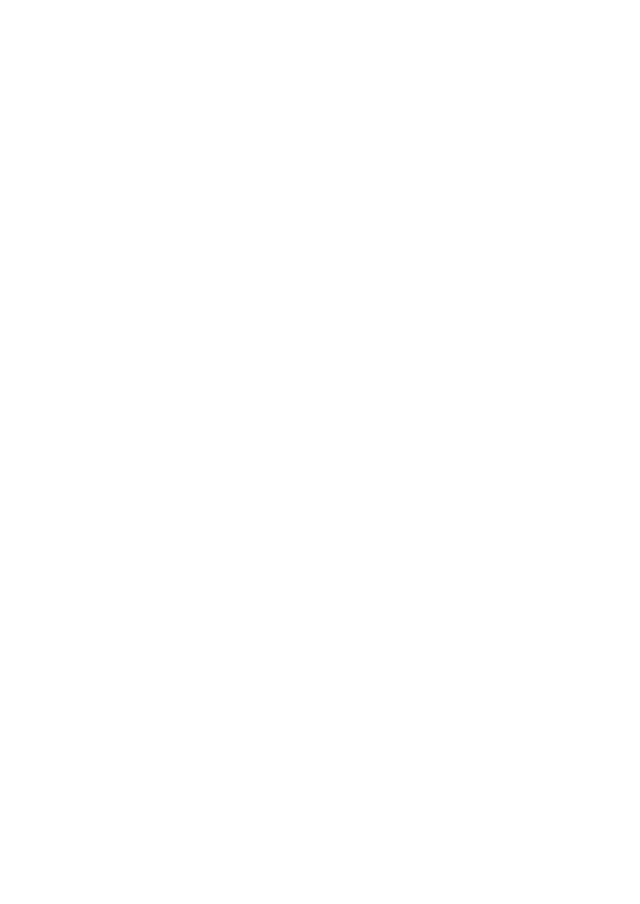
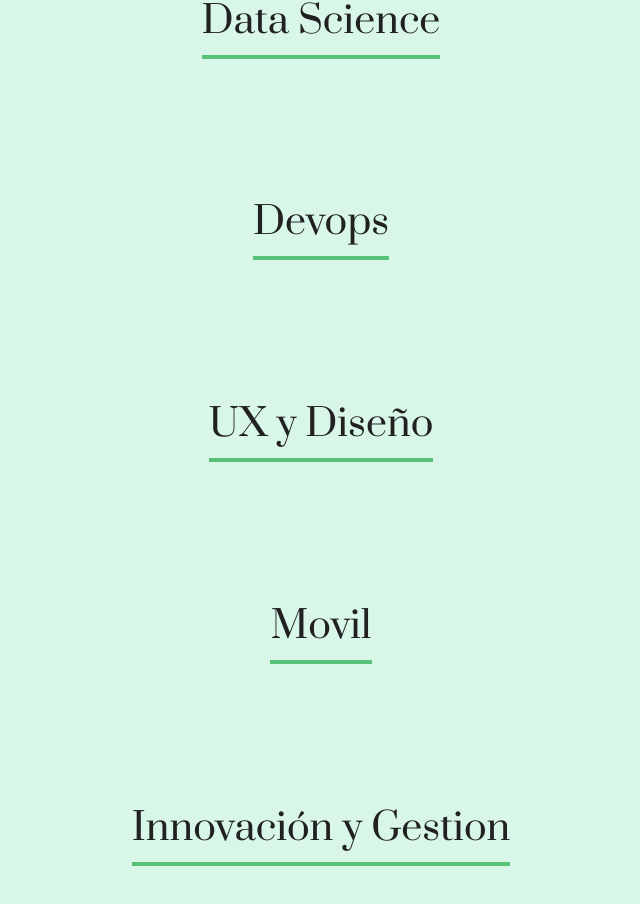
Before and after one commit to JulianRengifo/Org-react, a React (Create React App) app: page / in a window 1280 px wide. Shown: the part 2034-2938 px from the top of the page, without its empty margins (319-959 px from the left). Before the commit the page ends 1556 px from the top, so only its background shows below. Built offline with nearby package versions, Linux system fonts and the light colour scheme.

Commit message:
Componente equipo
Se insertan los equipos atraves de props

```diff
--- a/src/App.js
+++ b/src/App.js
@@ -3,6 +3,7 @@
 import Header from './componentes/Header/Header.js'
 import Formulario from './componentes/Formulario/Formulario.js';
 import MiOrg from './componentes/MiOrg/index.js';
+import Equipo from './componentes/Equipo/index.js';
 
 //cuando trabajamos con estados tienen que estar dentro de un componente o una funcion
 
@@ -21,6 +22,13 @@
       <Header />
       {mostarFormulario ? <Formulario/> : <> </>}
       <MiOrg cambiarMostrar={cambiarMostrar} />
+      <Equipo equipo="Programación"/>
+      <Equipo equipo="Front-End"/>
+      <Equipo equipo="Data Science"/>
+      <Equipo equipo="Devops"/>
+      <Equipo equipo= "UX y Diseño"/>
+      <Equipo equipo="Movil"/>
+      <Equipo equipo="Innovación y Gestion"/>
     </div>
   );
 }
--- /dev/null
+++ b/src/componentes/Equipo/Equipo.css
@@ -0,0 +1,18 @@
+.equipo{
+    width: 100%;
+    background-color: #D9F7E9;
+    padding: 32px;
+    /*el ancho y la altura que especifiques serán el tamaño total del elemento, independientemente del relleno y el borde.
+    Evita que se desborde la pagina ocupando mas del 100% que ya se definio*/
+    box-sizing: border-box;
+    text-align: center;
+    font-size: 32px;
+}
+
+.equipo h3{
+    font-weight: 400;
+    color: #212121;
+    border-bottom: 4px solid #57C278;
+    display: inline-block; /*evita que la linea ocupe todo el ancho, solo debe ocupar el mismo espacio del h3*/
+    padding-bottom: 8px;
+}
--- /dev/null
+++ b/src/componentes/Equipo/index.js
@@ -0,0 +1,11 @@
+
+import "./Equipo.css"
+
+const Equipo = (props) => {
+    return <section className="equipo">
+        <h3>{props.equipo}</h3>
+        <div className="colaboradores"></div>
+    </section>
+}
+
+export default Equipo;
```
